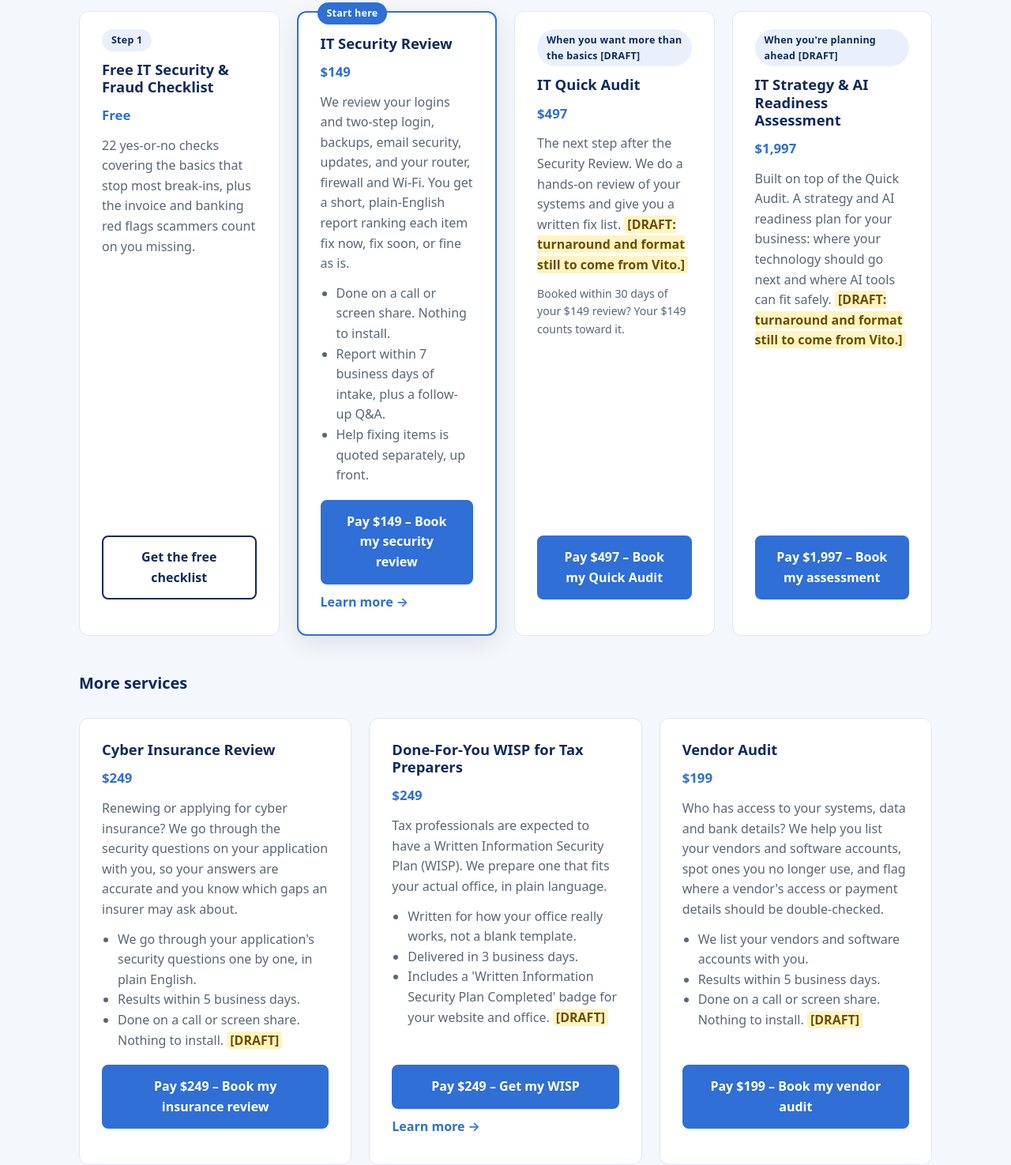
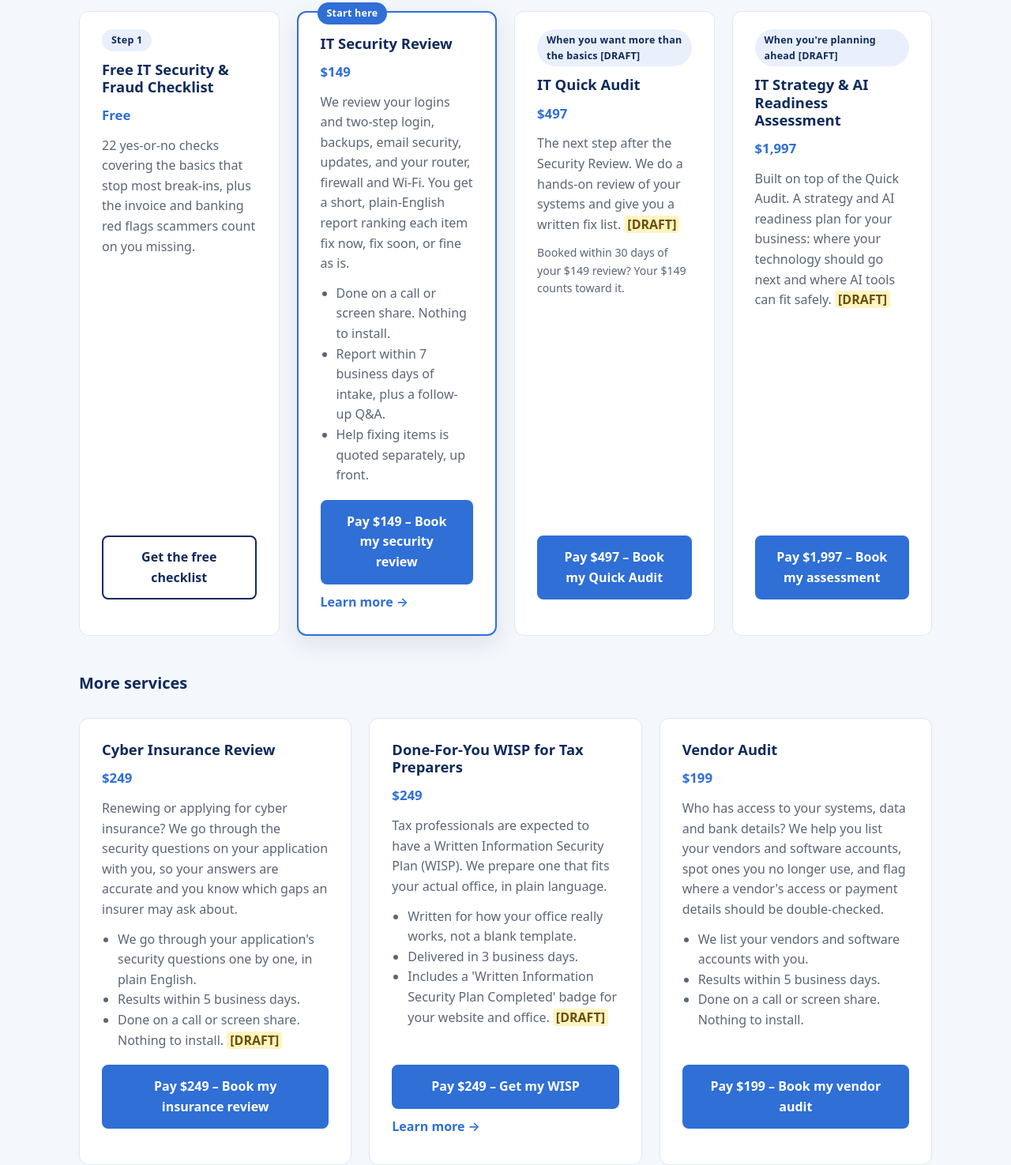
Before and after one commit to gna-ar-tools/gnaitservices-site, a plain HTML site: page index.html in a window 1280 px wide. Shown: the part 1618-3093 px from the top of the page at 79% size. Drawn offline with Linux system fonts and the light colour scheme.

Commit message:
v2: approve Fractional CIO and Vendor Audit bullets; drop turnaround/format draft notes on $497/$1,997 (scope stays [DRAFT])

```diff
--- a/index.html
+++ b/index.html
@@ -105,7 +105,7 @@
         <span class="badge badge-soft">When you want more than the basics <span class="draft">[DRAFT]</span></span>
         <h3>IT Quick Audit</h3>
         <div class="price">$497</div>
-        <p>The next step after the Security Review. We do a hands-on review of your systems and give you a written fix list. <span class="draft">[DRAFT: turnaround and format still to come from Vito.]</span></p>
+        <p>The next step after the Security Review. We do a hands-on review of your systems and give you a written fix list. <span class="draft">[DRAFT]</span></p>
         <p class="fine">Booked within 30 days of your $149 review? Your $149 counts toward it.</p>
         <div class="actions"><a class="btn" href="https://buy.stripe.com/cNi8wI1gc6mi6PO3VYbo408">Pay $497 – Book my Quick Audit</a></div>
       </article>
@@ -113,7 +113,7 @@
         <span class="badge badge-soft">When you're planning ahead <span class="draft">[DRAFT]</span></span>
         <h3>IT Strategy &amp; AI Readiness Assessment</h3>
         <div class="price">$1,997</div>
-        <p>Built on top of the Quick Audit. A strategy and AI readiness plan for your business: where your technology should go next and where AI tools can fit safely. <span class="draft">[DRAFT: turnaround and format still to come from Vito.]</span></p>
+        <p>Built on top of the Quick Audit. A strategy and AI readiness plan for your business: where your technology should go next and where AI tools can fit safely. <span class="draft">[DRAFT]</span></p>
         <div class="actions"><a class="btn" href="https://buy.stripe.com/bJeeV6bUQdOK4HG2RUbo409">Pay $1,997 – Book my assessment</a></div>
       </article>
     </div>
@@ -151,7 +151,7 @@
         <ul>
           <li>We list your vendors and software accounts with you.</li>
           <li>Results within 5 business days.</li>
-          <li>Done on a call or screen share. Nothing to install. <span class="draft">[DRAFT]</span></li>
+          <li>Done on a call or screen share. Nothing to install.</li>
         </ul>
         <div class="actions"><a class="btn" href="https://buy.stripe.com/3cI5kw7EA8uq8XW78abo400">Pay $199 – Book my vendor audit</a></div>
       </article>
@@ -173,7 +173,7 @@
         <ul>
           <li>Picks up where your Assessment plan leaves off.</li>
           <li>Part-time, scoped to what you need.</li>
-          <li>Quoted after a free 30-minute call. <span class="draft">[DRAFT]</span></li>
+          <li>Quoted after a free 30-minute call.</li>
         </ul>
         <div class="actions"><a class="btn btn-outline" href="#book-call">Book a call to discuss</a></div>
       </article>
```
Also changed, not shown: thanks.html (+2 -2 lines).
